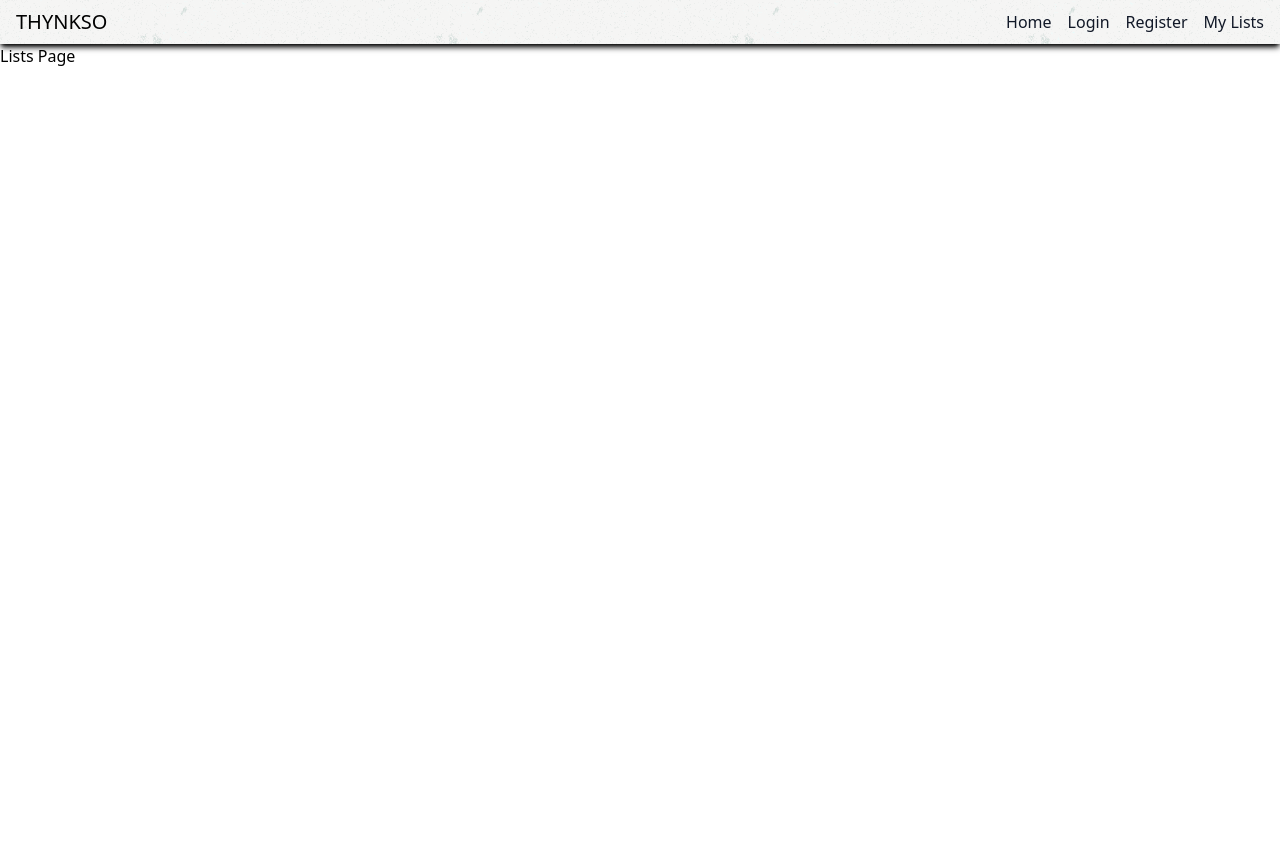
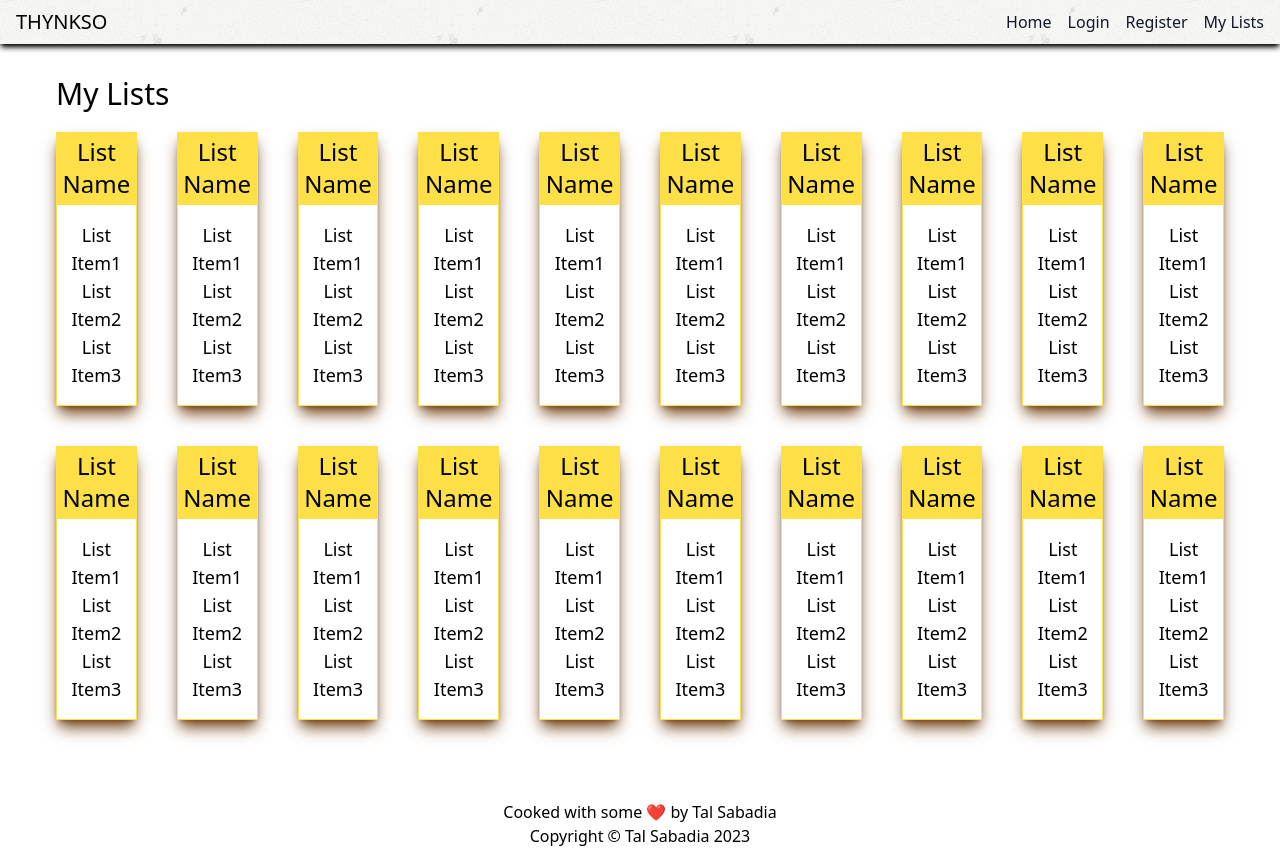
Before and after one commit to W01v3n/TodoApp, a React (Vite) app in the folder frontend/: page /lists in a window 1280 px wide. Before the commit the page ends 800 px from the top, so only its background shows below. Built offline with nearby package versions, Linux system fonts and the light colour scheme.

Commit message:
Created List component and added it to ListsPage. All user lists will be in one page.

```diff
--- a/frontend/src/App.tsx
+++ b/frontend/src/App.tsx
@@ -1,6 +1,7 @@
 import { BrowserRouter as Router, Routes, Route } from "react-router-dom";
 import Navbar from "./components/NotAuthenticated/Navbar/Navbar";
 import routes from "./routes";
+import Footer from "./pages/GeneralSections/Footer";
 
 function App() {
   return (
@@ -11,6 +12,7 @@ function App() {
           <Route key={index} path={route.path} element={<route.component />} />
         ))}
       </Routes>
+      <Footer />
     </Router>
   );
 }
--- /dev/null
+++ b/frontend/src/components/Authenticated/List.tsx
@@ -0,0 +1,16 @@
+function List() {
+  return (
+    <div className="container mx-28 w-3/6 shadow-lg shadow-yellow-900 md:m-0 md:w-auto">
+      <h3 className="bg-yellow-300 p-1 text-center text-2xl font-light">
+        List Name
+      </h3>
+      <ul className="border border-solid border-yellow-300 py-4 text-center text-lg ">
+        <li>List Item1</li>
+        <li>List Item2</li>
+        <li>List Item3</li>
+      </ul>
+    </div>
+  );
+}
+
+export default List;
--- /dev/null
+++ b/frontend/src/pages/Authenticated/ListsPage.tsx
@@ -0,0 +1,35 @@
+import List from "../../components/Authenticated/List";
+
+function ListsPage() {
+  return (
+    <div>
+      <h1 className="my-8 text-center text-3xl font-light md:mb-5 md:ml-14 md:mt-8 md:text-left">
+        My Lists
+      </h1>
+      <div className="mb-20 grid grid-cols-1 gap-10 md:mx-14 md:grid-cols-10 md:gap-10">
+        <List />
+        <List />
+        <List />
+        <List />
+        <List />
+        <List />
+        <List />
+        <List />
+        <List />
+        <List />
+        <List />
+        <List />
+        <List />
+        <List />
+        <List />
+        <List />
+        <List />
+        <List />
+        <List />
+        <List />
+      </div>
+    </div>
+  );
+}
+
+export default ListsPage;
--- a/frontend/src/pages/Home/HomePage.tsx
+++ b/frontend/src/pages/Home/HomePage.tsx
@@ -1,7 +1,6 @@
 import FeatureSection from "./Sections/FeatureSection";
 import HeroSection from "./Sections/HeroSection";
 import CallToActionSection from "./Sections/CallToActionSection";
-import Footer from "../GeneralSections/Footer";
 
 function HomePage() {
   return (
@@ -9,7 +8,6 @@ function HomePage() {
       <HeroSection />
       <FeatureSection />
       <CallToActionSection />
-      <Footer />
     </div>
   );
 }
--- a/frontend/src/pages/ListsPage.tsx
+++ /dev/null
@@ -1,5 +0,0 @@
-function ListsPage() {
-  return <h1>Lists Page</h1>;
-}
-
-export default ListsPage;
--- a/frontend/src/pages/RegisterPage.tsx
+++ b/frontend/src/pages/RegisterPage.tsx
@@ -1,11 +1,9 @@
 import RegisterForm from "../components/RegisterForm";
-import Footer from "./GeneralSections/Footer";
 
 function RegisterPage() {
   return (
     <div>
       <RegisterForm />
-      <Footer />
     </div>
   );
 }
--- a/frontend/src/pages/index.tsx
+++ b/frontend/src/pages/index.tsx
@@ -1,5 +1,5 @@
 export { default as HomePage } from "./Home/HomePage";
 export { default as LoginPage } from "./LoginPage";
 export { default as RegisterPage } from "./RegisterPage";
-export { default as ListsPage } from "./ListsPage";
+export { default as ListsPage } from "./Authenticated/ListsPage";
 export { default as ListPage } from "./ListPage";
```
